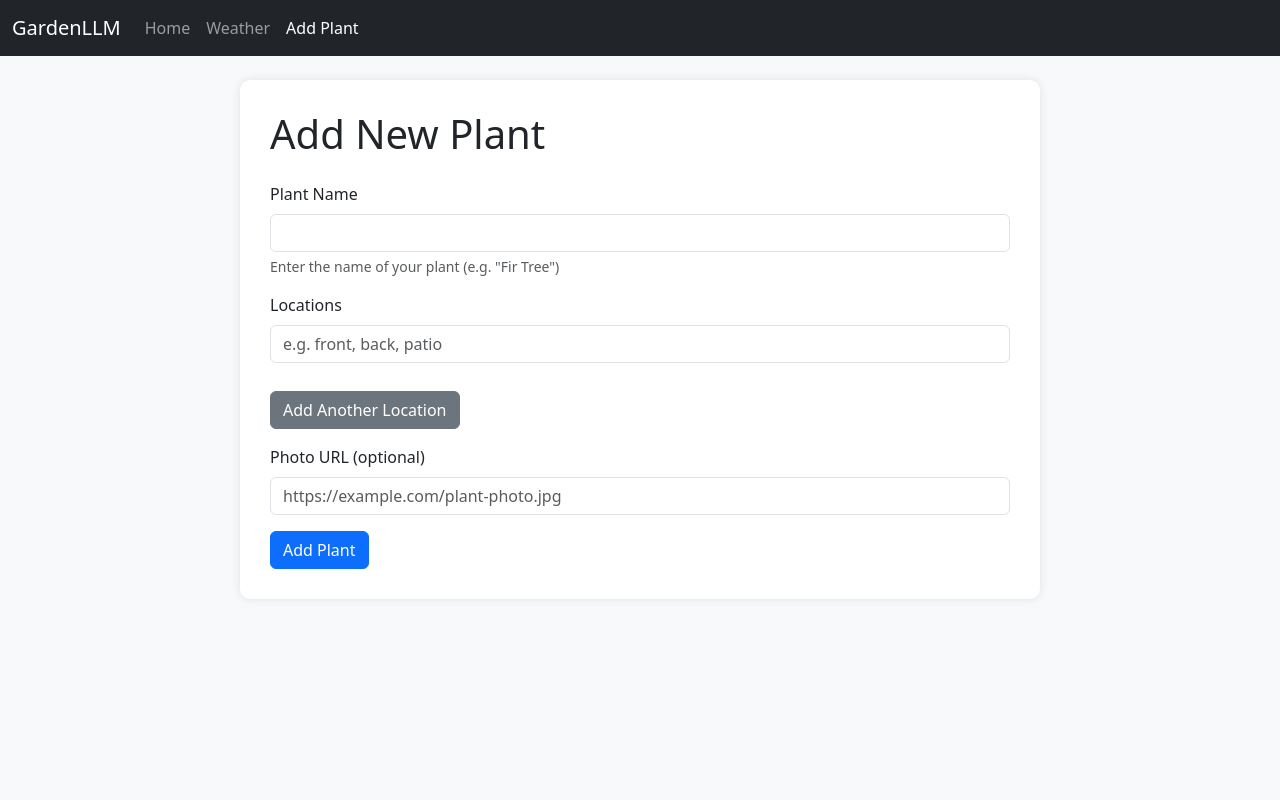
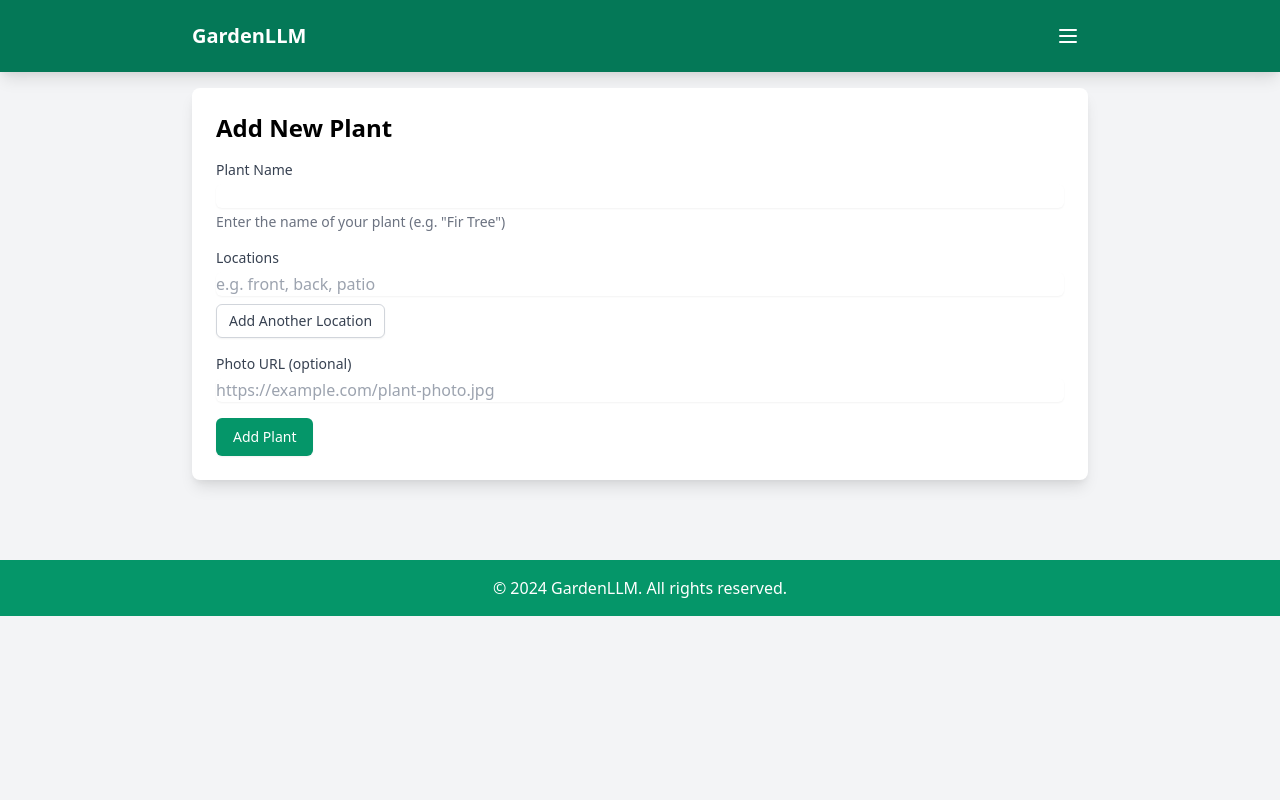
Before and after one commit to LaurenceW01/GardenLLM, a FastAPI app: page /add-plant in a window 1280 px wide. Run offline with FastAPI, Linux system fonts and the light colour scheme; parts of the project's set-up code (start-up, migrations or seed data) failed here and were passed over; some libraries are stand-ins or nearby versions.

Commit message:
Fix add plants

```diff
--- a/templates/add_plant.html
+++ b/templates/add_plant.html
@@ -1,131 +1,95 @@
-<!DOCTYPE html>
-<html lang="en">
-<head>
-    <meta charset="UTF-8">
-    <meta name="viewport" content="width=device-width, initial-scale=1.0">
-    <title>Add Plant - GardenLLM</title>
-    <link href="https://cdn.jsdelivr.net/npm/bootstrap@5.3.0/dist/css/bootstrap.min.css" rel="stylesheet">
-    <style>
-        body {
-            padding-top: 60px;
-            background-color: #f8f9fa;
-        }
-        .container {
-            max-width: 800px;
-            background-color: white;
-            padding: 30px;
-            border-radius: 10px;
-            box-shadow: 0 0 10px rgba(0,0,0,0.1);
-            margin-top: 20px;
-        }
-        .location-input {
-            margin-bottom: 10px;
-        }
-        #locationInputs {
-            margin-bottom: 20px;
-        }
-        .success-message {
-            display: none;
-            margin-top: 20px;
-            padding: 20px;
-            border-radius: 5px;
-        }
-        .care-guide {
-            margin-top: 20px;
-            padding: 20px;
-            background-color: #f8f9fa;
-            border-radius: 5px;
-            white-space: pre-wrap;
-        }
-        .loading {
-            display: none;
-            margin-top: 20px;
-            text-align: center;
-        }
-    </style>
-</head>
-<body>
-    <!-- Navigation Bar -->
-    <nav class="navbar navbar-expand-lg navbar-dark bg-dark fixed-top">
-        <div class="container-fluid">
-            <a class="navbar-brand" href="/">GardenLLM</a>
-            <button class="navbar-toggler" type="button" data-bs-toggle="collapse" data-bs-target="#navbarNav">
-                <span class="navbar-toggler-icon"></span>
-            </button>
-            <div class="collapse navbar-collapse" id="navbarNav">
-                <ul class="navbar-nav">
-                    <li class="nav-item">
-                        <a class="nav-link" href="/">Home</a>
-                    </li>
-                    <li class="nav-item">
-                        <a class="nav-link" href="/weather">Weather</a>
-                    </li>
-                    <li class="nav-item">
-                        <a class="nav-link active" href="/add-plant">Add Plant</a>
-                    </li>
-                </ul>
+{% extends "base.html" %}
+
+{% block title %}GardenLLM - Add Plant{% endblock %}
+
+{% block content %}
+<div class="max-w-4xl mx-auto">
+    <div class="bg-white rounded-lg shadow-lg p-6 mb-8">
+        <h1 class="text-2xl font-bold mb-4">Add New Plant</h1>
+
+        <form id="addPlantForm" class="space-y-4">
+            <div>
+                <label for="plantName" class="block text-sm font-medium text-gray-700">Plant Name</label>
+                <input type="text" class="mt-1 block w-full rounded-md border-gray-300 shadow-sm focus:border-green-500 focus:ring-green-500" id="plantName" required>
+                <p class="mt-1 text-sm text-gray-500">Enter the name of your plant (e.g. "Fir Tree")</p>
+            </div>
+
+            <div>
+                <label class="block text-sm font-medium text-gray-700">Locations</label>
+                <div id="locationInputs" class="space-y-2">
+                    <div class="location-input">
+                        <input type="text" class="mt-1 block w-full rounded-md border-gray-300 shadow-sm focus:border-green-500 focus:ring-green-500" name="location" required placeholder="e.g. front, back, patio">
                     </div>
                 </div>
-    </nav>
-
-    <div class="container">
-        <h1 class="mb-4">Add New Plant</h1>
-
-        <form id="addPlantForm">
-            <div class="mb-3">
-                <label for="plantName" class="form-label">Plant Name</label>
-                <input type="text" class="form-control" id="plantName" required>
-                <div class="form-text">Enter the name of your plant (e.g. "Fir Tree")</div>
+                <button type="button" class="mt-2 inline-flex items-center px-3 py-2 border border-gray-300 shadow-sm text-sm leading-4 font-medium rounded-md text-gray-700 bg-white hover:bg-gray-50 focus:outline-none focus:ring-2 focus:ring-offset-2 focus:ring-green-500" onclick="addLocationInput()">
+                    Add Another Location
+                </button>
             </div>
 
-            <div class="mb-3">
-                <label class="form-label">Locations</label>
-                <div id="locationInputs">
-                    <div class="location-input">
-                        <input type="text" class="form-control" name="location" required placeholder="e.g. front, back, patio">
-                    </div>
-                </div>
-                <button type="button" class="btn btn-secondary mt-2" onclick="addLocationInput()">Add Another Location</button>
+            <div>
+                <label for="photoUrl" class="block text-sm font-medium text-gray-700">Photo URL (optional)</label>
+                <input type="url" class="mt-1 block w-full rounded-md border-gray-300 shadow-sm focus:border-green-500 focus:ring-green-500" id="photoUrl" placeholder="https://example.com/plant-photo.jpg">
             </div>
 
-            <div class="mb-3">
-                <label for="photoUrl" class="form-label">Photo URL (optional)</label>
-                <input type="url" class="form-control" id="photoUrl" placeholder="https://example.com/plant-photo.jpg">
-            </div>
-
-            <button type="submit" class="btn btn-primary">Add Plant</button>
+            <button type="submit" class="inline-flex justify-center py-2 px-4 border border-transparent shadow-sm text-sm font-medium rounded-md text-white bg-green-600 hover:bg-green-700 focus:outline-none focus:ring-2 focus:ring-offset-2 focus:ring-green-500">
+                Add Plant
+            </button>
         </form>
 
-        <div id="loading" class="loading">
-            <div class="spinner-border text-primary" role="status">
-                <span class="visually-hidden">Loading...</span>
-            </div>
-            <p class="mt-2">Generating plant care guide...</p>
-        </div>
-
-        <div id="successMessage" class="success-message alert alert-success">
-            Plant added successfully!
-        </div>
-
-        <div id="errorMessage" class="success-message alert alert-danger">
-        </div>
-
-        <div id="careGuide" class="care-guide" style="display: none;">
-            <h3>Care Guide</h3>
-            <div id="careGuideContent"></div>
+        <div id="loading" class="hidden mt-4 text-center">
+            <div class="inline-flex items-center px-4 py-2 font-semibold leading-6 text-sm text-white transition ease-in-out duration-150 cursor-not-allowed">
+                <svg class="animate-spin -ml-1 mr-3 h-5 w-5 text-green-500" xmlns="http://www.w3.org/2000/svg" fill="none" viewBox="0 0 24 24">
+                    <circle class="opacity-25" cx="12" cy="12" r="10" stroke="currentColor" stroke-width="4"></circle>
+                    <path class="opacity-75" fill="currentColor" d="M4 12a8 8 0 018-8V0C5.373 0 0 5.373 0 12h4zm2 5.291A7.962 7.962 0 014 12H0c0 3.042 1.135 5.824 3 7.938l3-2.647z"></path>
+                </svg>
+                Generating plant care guide...
             </div>
         </div>
 
-    <script src="https://cdn.jsdelivr.net/npm/bootstrap@5.3.0/dist/js/bootstrap.bundle.min.js"></script>
+        <div id="successMessage" class="hidden mt-4 p-4 rounded-md bg-green-50 border border-green-400">
+            <div class="flex">
+                <div class="flex-shrink-0">
+                    <svg class="h-5 w-5 text-green-400" viewBox="0 0 20 20" fill="currentColor">
+                        <path fill-rule="evenodd" d="M10 18a8 8 0 100-16 8 8 0 000 16zm3.707-9.293a1 1 0 00-1.414-1.414L9 10.586 7.707 9.293a1 1 0 00-1.414 1.414l2 2a1 1 0 001.414 0l4-4z" clip-rule="evenodd"/>
+                    </svg>
+                </div>
+                <div class="ml-3">
+                    <p class="text-sm font-medium text-green-800">Plant added successfully!</p>
+                </div>
+            </div>
+        </div>
+
+        <div id="errorMessage" class="hidden mt-4 p-4 rounded-md bg-red-50 border border-red-400">
+            <div class="flex">
+                <div class="flex-shrink-0">
+                    <svg class="h-5 w-5 text-red-400" viewBox="0 0 20 20" fill="currentColor">
+                        <path fill-rule="evenodd" d="M10 18a8 8 0 100-16 8 8 0 000 16zM8.707 7.293a1 1 0 00-1.414 1.414L8.586 10l-1.293 1.293a1 1 0 101.414 1.414L10 11.414l1.293 1.293a1 1 0 001.414-1.414L11.414 10l1.293-1.293a1 1 0 00-1.414-1.414L10 8.586 8.707 7.293z" clip-rule="evenodd"/>
+                    </svg>
+                </div>
+                <div class="ml-3">
+                    <p class="text-sm font-medium text-red-800"></p>
+                </div>
+            </div>
+        </div>
+
+        <div id="careGuide" class="hidden mt-4">
+            <h3 class="text-lg font-medium text-gray-900">Care Guide</h3>
+            <div id="careGuideContent" class="mt-2 p-4 bg-gray-50 rounded-md prose prose-sm"></div>
+        </div>
+    </div>
+</div>
+
 <script>
     function addLocationInput() {
         const container = document.getElementById('locationInputs');
         const div = document.createElement('div');
-            div.className = 'location-input';
+        div.className = 'location-input mt-2';
         div.innerHTML = `
-                <div class="input-group">
-                    <input type="text" class="form-control" name="location" required placeholder="e.g. front, back, patio">
-                    <button type="button" class="btn btn-outline-danger" onclick="this.parentElement.parentElement.remove()">Remove</button>
+            <div class="flex gap-2">
+                <input type="text" class="flex-1 rounded-md border-gray-300 shadow-sm focus:border-green-500 focus:ring-green-500" name="location" required placeholder="e.g. front, back, patio">
+                <button type="button" class="inline-flex items-center px-3 py-2 border border-gray-300 shadow-sm text-sm leading-4 font-medium rounded-md text-red-700 bg-white hover:bg-red-50 focus:outline-none focus:ring-2 focus:ring-offset-2 focus:ring-red-500" onclick="this.parentElement.parentElement.remove()">
+                    Remove
+                </button>
             </div>
         `;
         container.appendChild(div);
@@ -135,10 +99,10 @@
         e.preventDefault();
 
         // Show loading spinner
-            document.getElementById('loading').style.display = 'block';
-            document.getElementById('successMessage').style.display = 'none';
-            document.getElementById('errorMessage').style.display = 'none';
-            document.getElementById('careGuide').style.display = 'none';
+        document.getElementById('loading').classList.remove('hidden');
+        document.getElementById('successMessage').classList.add('hidden');
+        document.getElementById('errorMessage').classList.add('hidden');
+        document.getElementById('careGuide').classList.add('hidden');
 
         const plantName = document.getElementById('plantName').value;
         const locations = Array.from(document.getElementsByName('location'))
@@ -164,14 +128,14 @@
             const result = await response.json();
 
             // Hide loading spinner
-                document.getElementById('loading').style.display = 'none';
+            document.getElementById('loading').classList.add('hidden');
 
             if (response.ok) {
-                    document.getElementById('successMessage').style.display = 'block';
-                    document.getElementById('errorMessage').style.display = 'none';
+                document.getElementById('successMessage').classList.remove('hidden');
+                document.getElementById('errorMessage').classList.add('hidden');
 
                 // Display care guide
-                    document.getElementById('careGuide').style.display = 'block';
+                document.getElementById('careGuide').classList.remove('hidden');
                 document.getElementById('careGuideContent').textContent = result.care_guide;
 
                 // Clear form
@@ -179,18 +143,17 @@
                 const locationInputs = document.getElementById('locationInputs');
                 locationInputs.innerHTML = `
                     <div class="location-input">
-                            <input type="text" class="form-control" name="location" required placeholder="e.g. front, back, patio">
+                        <input type="text" class="mt-1 block w-full rounded-md border-gray-300 shadow-sm focus:border-green-500 focus:ring-green-500" name="location" required placeholder="e.g. front, back, patio">
                     </div>
                 `;
             } else {
                 throw new Error(result.detail || 'Failed to add plant');
             }
         } catch (error) {
-                document.getElementById('successMessage').style.display = 'none';
-                document.getElementById('errorMessage').style.display = 'block';
-                document.getElementById('errorMessage').textContent = error.message;
+            document.getElementById('successMessage').classList.add('hidden');
+            document.getElementById('errorMessage').classList.remove('hidden');
+            document.getElementById('errorMessage').querySelector('p').textContent = error.message;
         }
     });
 </script>
-</body>
-</html>
+{% endblock %}
--- a/templates/base.html
+++ b/templates/base.html
@@ -54,6 +54,14 @@
                         >
                             Weather
                         </a>
+                        <a href="/add-plant"
+                           class="block px-4 py-2 text-sm text-gray-700 hover:bg-gray-100"
+                           :class="{'bg-gray-100': window.location.pathname === '/add-plant'}"
+                        >
+                            <span class="flex items-center gap-2">
+                                <span>🌱</span> Add Plant
+                            </span>
+                        </a>
                         <button
                             x-show="window.location.pathname === '/'"
                             @click="$dispatch('save-chat'); isOpen = false"
```
Lines whose indentation alone changed are shown as unchanged.
